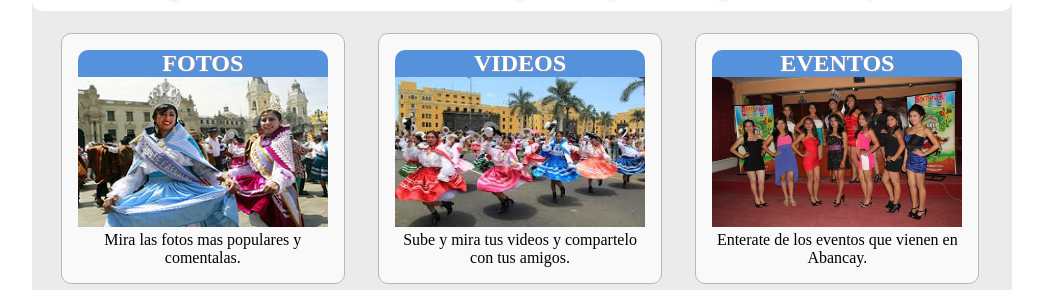
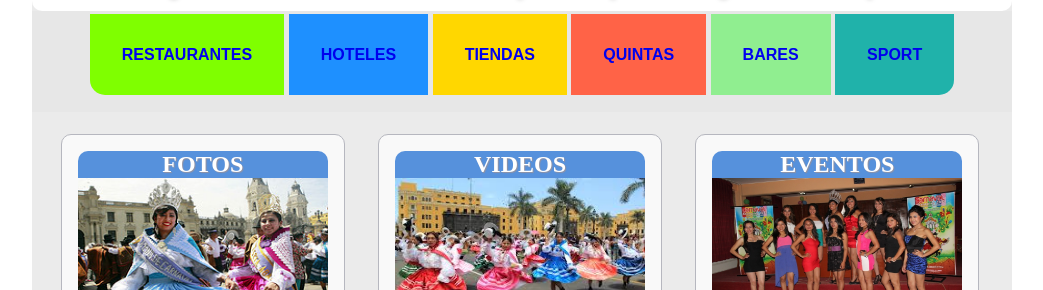
Before and after one commit to pepechulo4/Proyecto-Apurimac, a plain HTML site: page index.html in a window 1280 px wide. Shown: the part 510-800 px from the top of the page, without its empty margins (118-1161 px from the left). Drawn offline with Linux system fonts and the light colour scheme; a web font is replaced by a local one.

Commit message:
Menu navegacion
Jose Luis creo que el menu de  navegacion de los servicios que quede
donde los puse en ese commit

```diff
--- a/estilos.css
+++ b/estilos.css
@@ -308,8 +308,8 @@ section #titulonosotros
 	}
 	nav ul li a
 	{
+		display: block;
 		padding: .3em 6em;
-		display: block;
 		text-align: center;
 	}
 	section #comentarios span
@@ -321,3 +321,53 @@ section #titulonosotros
 		display: none;
 	}
 }
+
+#menu .ul
+{
+	padding: 0;
+	text-align: center;
+}
+#menu .ul li
+{
+	display: inline-block;
+	margin-top: 35px;
+}
+#menu .ul li a
+{
+	text-decoration: none;
+	text-transform: uppercase;
+	padding: 2em;
+	font-weight: bold;
+	transition:0.5s;
+}
+#menu .ul li a:hover
+{
+	background: rgba(255, 255, 255, 0.7);
+}
+
+#menu .ul li .icon-restaurante
+{
+	background: #7FFF00;
+	border-radius: 0 0 0 15px;
+}
+#menu .ul li .icon-hoteles
+{
+	background: #1E90FF;
+}
+#menu .ul li .icon-tiendas
+{
+	background: #FFD700;
+}
+#menu .ul li .icon-quintas
+{
+	background: #FF6347;
+}
+#menu .ul li .icon-bares
+{
+	background: #90EE90;
+}
+#menu .ul li .icon-sport
+{
+	background: #20B2AA;
+	border-radius: 0 0 15px 0;
+}
--- a/index.html
+++ b/index.html
@@ -31,6 +31,18 @@
 		<article id="comentarios">
 			<span><h1>Abancaycito</h1>Un lugar donde los momentos mas felices de tu vida se comparten con las personas mas alegres del Perú los Abanquinos.</span>
 		</article>
+		<section>
+			<div id="menu">
+				<ul class="ul">
+					<li><a href="index.html" class="icon-restaurante">Restaurantes</a></li>
+					<li><a href="nosotros.html" class="icon-hoteles">Hoteles</a></li>
+					<li><a href="galeria.html" class="icon-tiendas">Tiendas</a></li>
+					<li><a href="contactos.html" class="icon-quintas">Quintas</a></li>
+					<li><a href="publicar.html" class="icon-bares">Bares</a></li>
+					<li><a href="publicar.html" class="icon-sport">Sport</a></li>
+				</ul>
+			</div>
+		</section>
 		<div>
 			<div class="vinculos">
 				<span><h2>FOTOS</h2></span>
```
